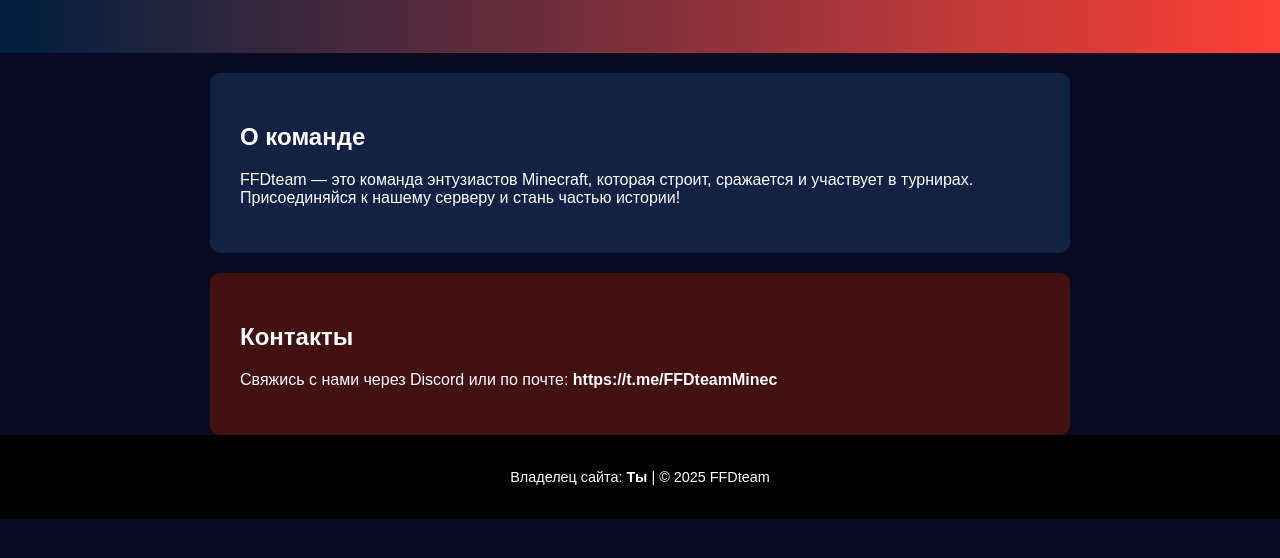
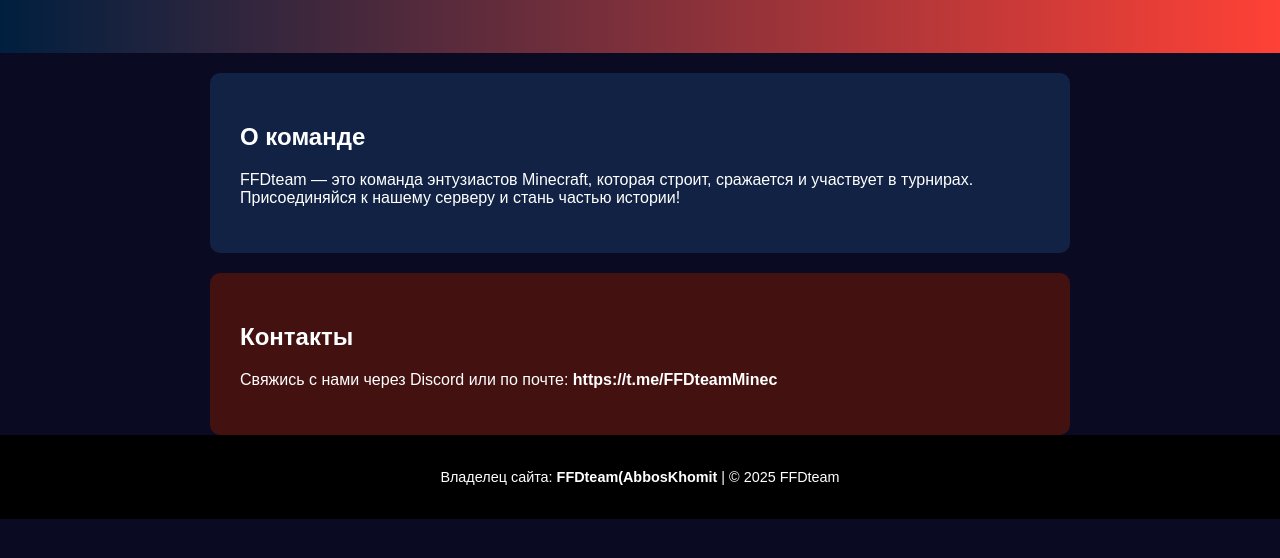
Before and after one commit to stekop-ab/FFDteam, a plain HTML site: page index.html in a window 1280 px wide. Shown: the part 132-690 px from the top of the page. Drawn offline with Linux system fonts and the light colour scheme.

Commit message:
Update index.html

```diff
--- a/index.html
+++ b/index.html
@@ -23,7 +23,7 @@
     </section>
 
     <footer>
-        <p>Владелец сайта: <strong>Ты</strong> | © 2025 FFDteam</p>
+        <p>Владелец сайта: <strong>FFDteam(AbbosKhomit</strong> | © 2025 FFDteam</p>
     </footer>
 </body>
 </html>
```
